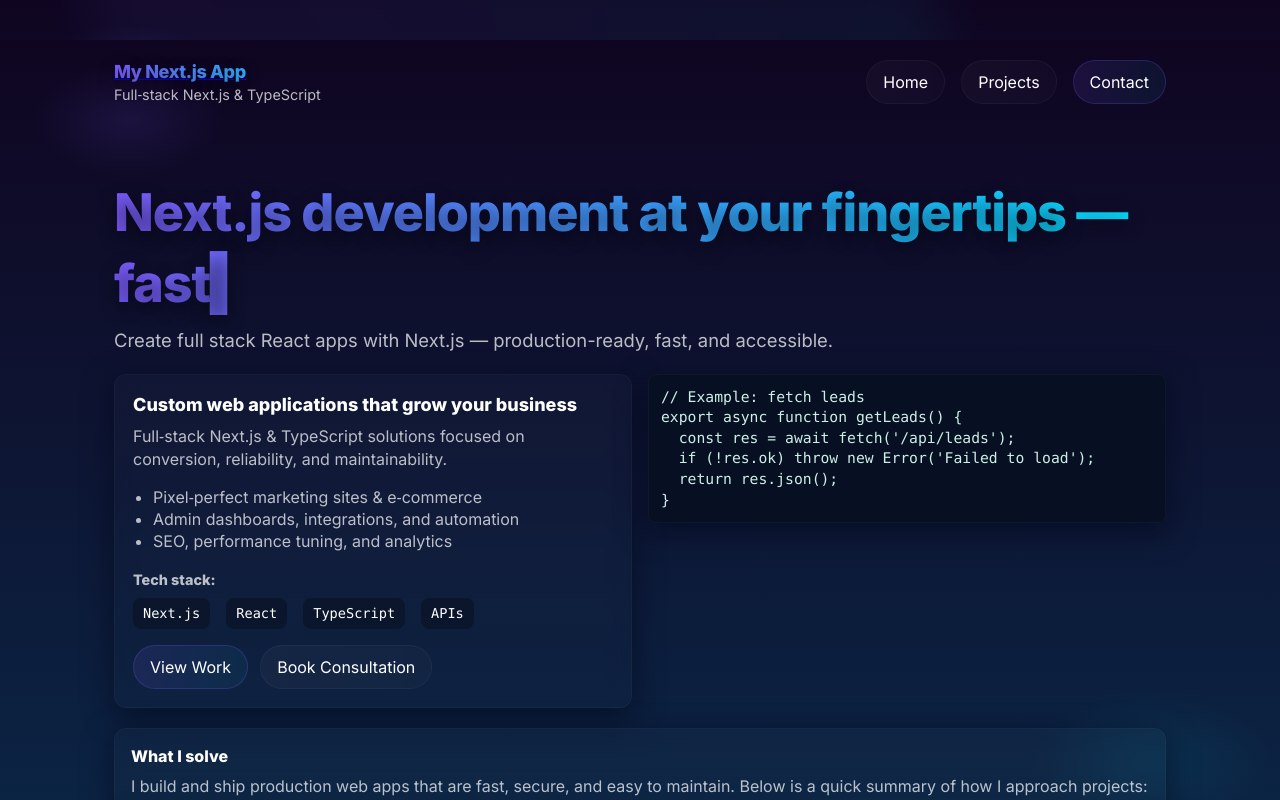
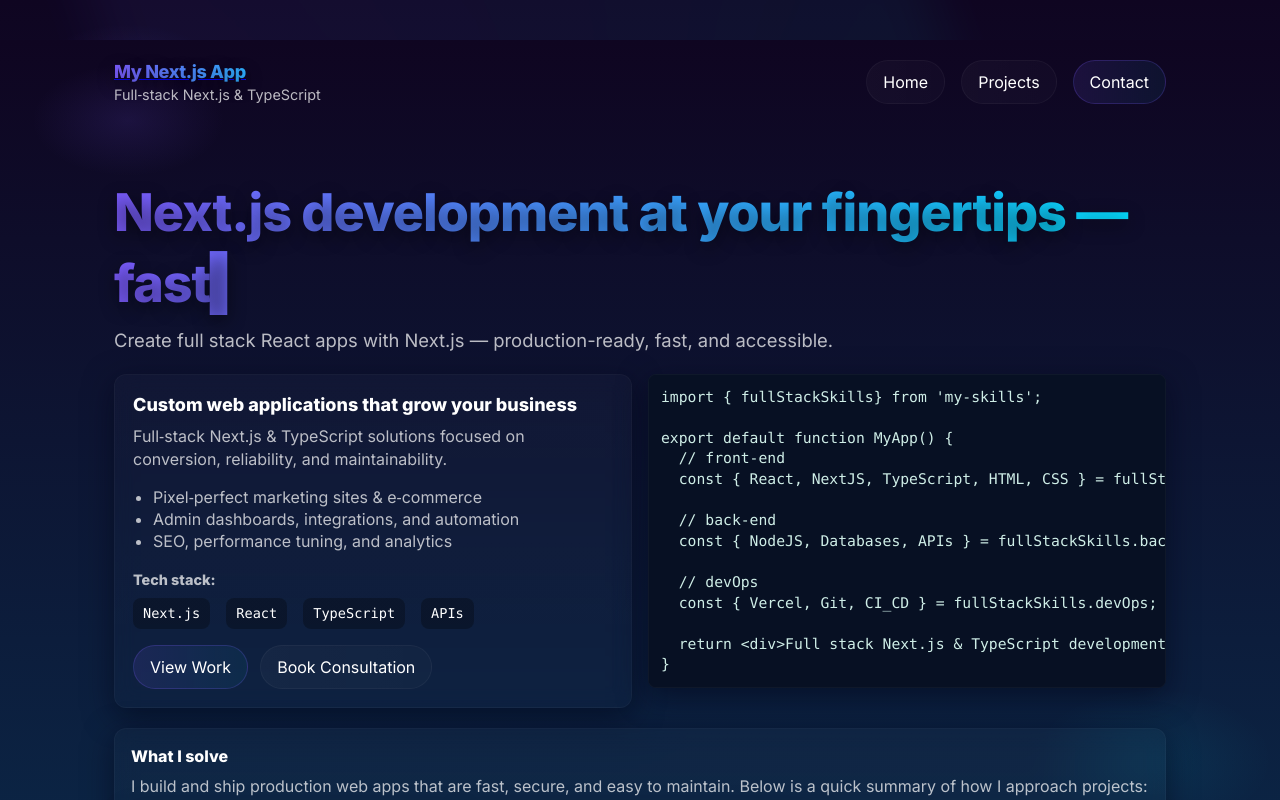
Before and after one commit to fullstacknyc/portfolio, a Next.js app: page / in a window 1280 px wide. Shown: the top 800 px of the page. Built offline with nearby package versions, Linux system fonts and the light colour scheme.

Commit message:
skills listed

```diff
--- a/src/app/page.tsx
+++ b/src/app/page.tsx
@@ -135,11 +135,19 @@
             borderRadius: 8,
           }}
         >
-          {`// Example: fetch leads
-export async function getLeads() {
-  const res = await fetch('/api/leads');
-  if (!res.ok) throw new Error('Failed to load');
-  return res.json();
+          {`import { fullStackSkills} from 'my-skills';
+
+export default function MyApp() {
+  // front-end
+  const { React, NextJS, TypeScript, HTML, CSS } = fullStackSkills.frontend;
+
+  // back-end
+  const { NodeJS, Databases, APIs } = fullStackSkills.backend;
+
+  // devOps
+  const { Vercel, Git, CI_CD } = fullStackSkills.devOps;
+
+  return <div>Full stack Next.js & TypeScript development at your fingertips!</div>;
 }`}
         </pre>
       </div>
```
